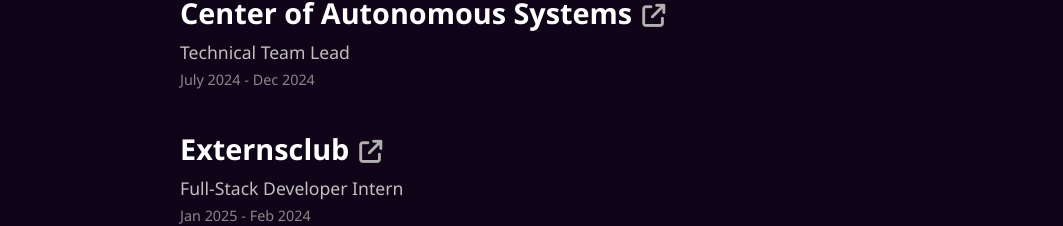
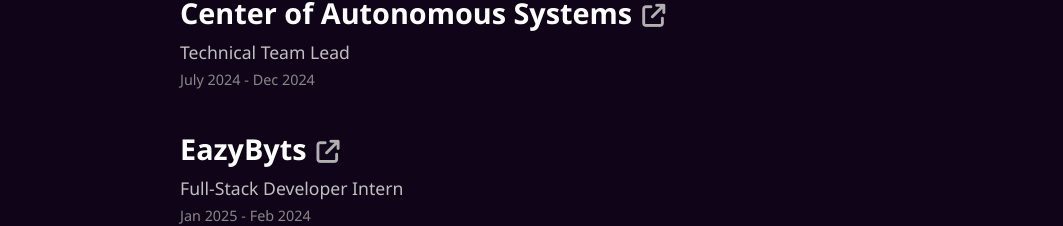
Before and after one commit to varshithsairaj/EazyByts, a React (Vite) app: page / in a window 1280 px wide. Shown: the part 2779-3005 px from the top of the page, without its empty margins (110-1173 px from the left). Built offline with nearby package versions, Linux system fonts and the light colour scheme.

Commit message:
exp, index

```diff
--- a/src/components/Experience/Experience.jsx
+++ b/src/components/Experience/Experience.jsx
@@ -20,7 +20,7 @@
   },
   {
     id: 3,
-    company: "Externsclub",
+    company: "EazyByts",
     role: "Full-Stack Developer Intern",
     dates: "Jan 2025 - Feb 2024",
     link: "https://eazybyts.com/"
--- a/src/index.css
+++ b/src/index.css
@@ -4,7 +4,9 @@
   padding: 0;
   box-sizing: border-box; /* Often a good default */
 }
-
+html {
+  scroll-behavior: smooth; /* Smooth scrolling */
+}
 body {
   margin: 0;
   font-family: 'Outfit', sans-serif; /* Add sans-serif as a fallback */
@@ -14,19 +16,6 @@
   color: #e0e0e0; /* Default light text color for readability */
   /* overflow-x: hidden; */ /* Consider if you want to prevent horizontal scroll globally */
 }
-
-/*
-  It's generally redundant to set margin and padding on html AND body separately
-  if you've already reset them with '*' or on body.
-  The body rule above covers margin: 0;
-  padding: 0 on html is usually not needed unless you have specific reasons.
-*/
-/*
-html, body {
-  margin: 0;
-  padding: 0;
-}
-*/
 
 
 /* --- ADD YOUR AURORA KEYFRAMES HERE --- */
```
